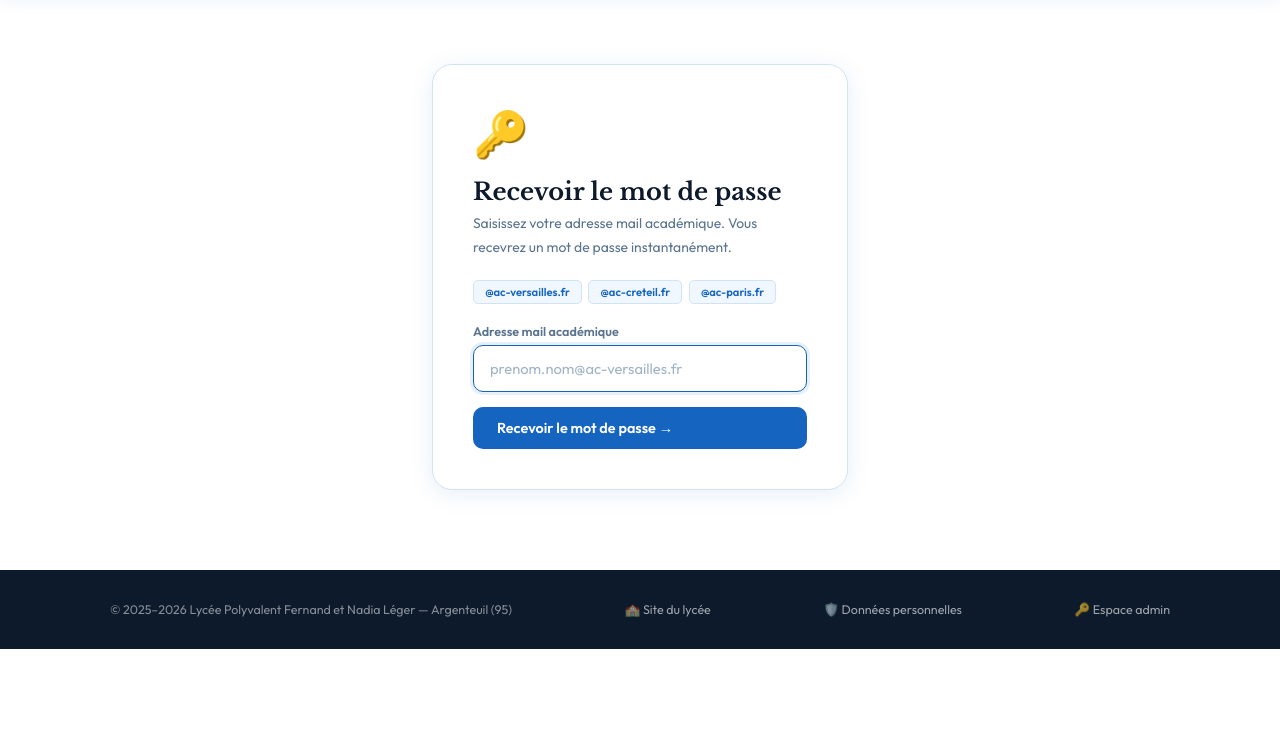
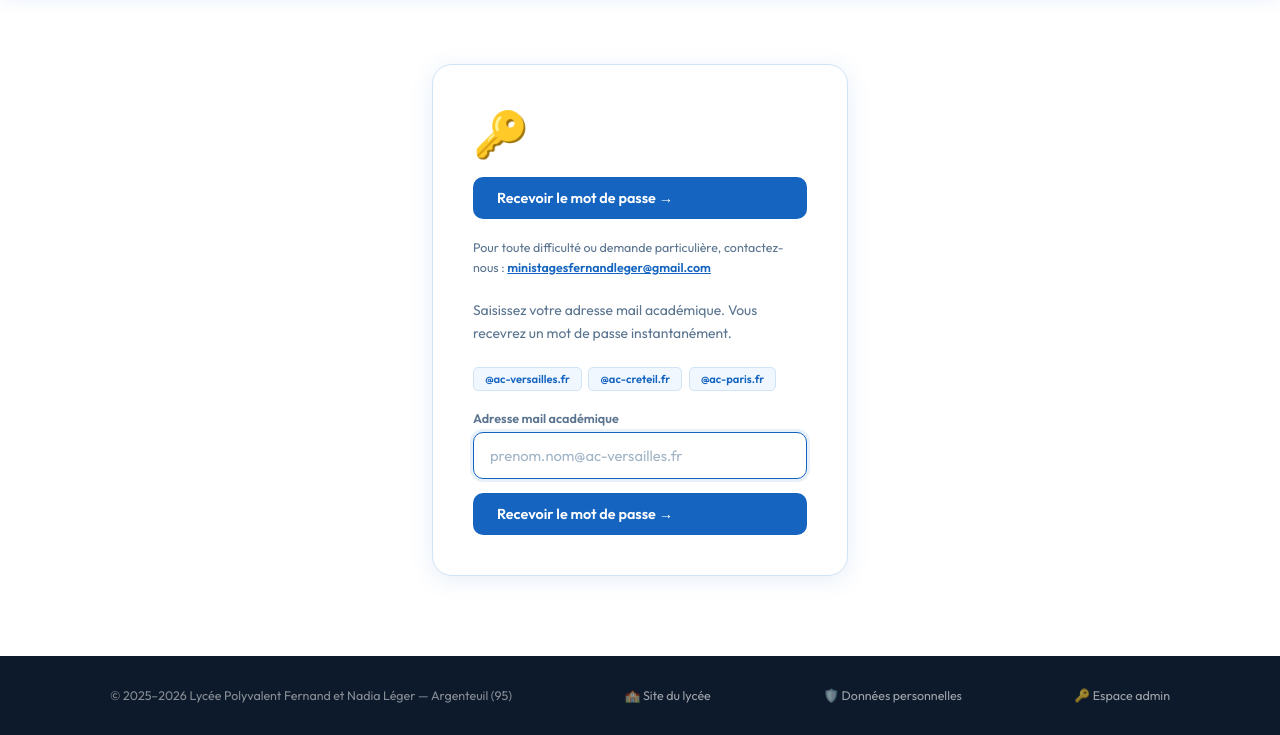
Before and after one commit to jamila-cell210/Fernand-Nadia-L-ger, a Flask app: page /demander-mdp in a window 1280 px wide. Shown: the part 101-836 px from the top of the page. Before the commit the page ends 750 px from the top, so only its background shows below. Run offline with Flask 3, Linux system fonts and the light colour scheme.

Commit message:
Update demander_mdp.html

```diff
--- a/templates/demander_mdp.html
+++ b/templates/demander_mdp.html
@@ -25,7 +25,8 @@
 <div class="page-wrap">
   <div class="page-card">
     <div class="picon">🔑</div>
-    <h1>Recevoir le mot de passe</h1>
+   <button type="submit" class="btn-primary" style="width:100%">Recevoir le mot de passe →</button>
+<p style="font-size:.78rem;color:var(--muted);margin-top:1.2rem;line-height:1.6;">Pour toute difficulté ou demande particulière, contactez-nous : <a href="mailto:ministagesfernandleger@gmail.com" style="color:var(--blue);font-weight:600;">ministagesfernandleger@gmail.com</a></p>
     <p>Saisissez votre adresse mail académique. Vous recevrez un mot de passe instantanément.</p>
     <div class="acad-list">
       <span class="acad">@ac-versailles.fr</span>
```
